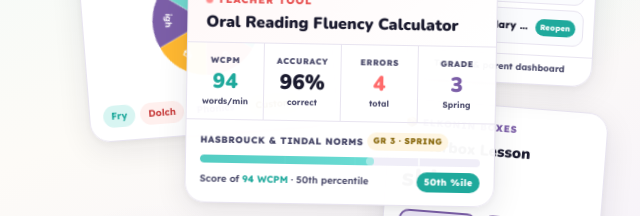
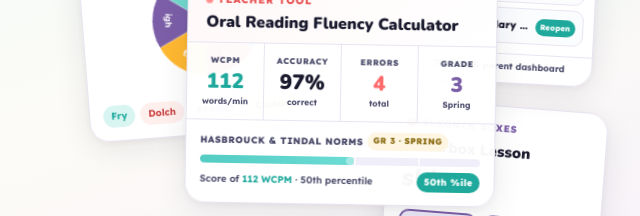
Before and after one commit to ChelseaHerndonWarner/literacyarcade, a plain HTML site: page index.html in a window 1280 px wide. Shown: the part 328-544 px from the top of the page, 591-1231 px from the left. Drawn offline with nearby package versions, Linux system fonts and the light colour scheme.

Commit message:
Add files via upload

```diff
--- a/index.html
+++ b/index.html
@@ -15,7 +15,7 @@
 <meta charset="UTF-8" />
 <meta name="viewport" content="width=device-width, initial-scale=1.0" />
   <title>Literacy Arcade – Free Literacy Games &amp; Teacher Tools</title>
-  <meta name="description" content="Free Science of Reading-aligned literacy games and teacher tools for phonemic awareness, phonics, fluency, word reading, vocabulary, Elkonin boxes, and letterbox lessons." />
+  <meta name="description" content="Free Science of Reading-aligned literacy games and teacher tools for phonemic awareness, phonics, fluency, word reading, and vocabulary." />
   <meta name="author" content="Literacy Arcade" />
   <meta name="robots" content="index, follow" />
   <link rel="canonical" href="https://literacyarcade.com/" />
@@ -29,7 +29,7 @@
   <meta property="og:type" content="website" />
   <meta property="og:site_name" content="Literacy Arcade" />
   <meta property="og:title" content="Literacy Arcade – Free Literacy Games &amp; Teacher Tools" />
-  <meta property="og:description" content="Free Science of Reading-aligned literacy games and teacher tools for phonemic awareness, phonics, fluency, word reading, vocabulary, Elkonin boxes, and letterbox lessons." />
+  <meta property="og:description" content="Free Science of Reading-aligned literacy games and teacher tools for phonemic awareness, phonics, fluency, word reading, and vocabulary." />
   <meta property="og:url" content="https://literacyarcade.com/" />
   <meta property="og:image" content="https://literacyarcade.com/images/literacy-arcade-og.png" />
   <meta property="og:image:width" content="1200" />
@@ -39,7 +39,7 @@
   <!-- ── Twitter / X Card ── -->
   <meta name="twitter:card" content="summary_large_image" />
   <meta name="twitter:title" content="Literacy Arcade – Free Literacy Games &amp; Teacher Tools" />
-  <meta name="twitter:description" content="Free Science of Reading-aligned literacy games and teacher tools for phonemic awareness, phonics, fluency, word reading, vocabulary, Elkonin boxes, and letterbox lessons." />
+  <meta name="twitter:description" content="Free Science of Reading-aligned literacy games and teacher tools for phonemic awareness, phonics, fluency, word reading, and vocabulary." />
   <meta name="twitter:image" content="https://literacyarcade.com/images/literacy-arcade-og.png" />
   <meta name="twitter:image:alt" content="Literacy Arcade – Free Science of Reading-aligned literacy games and teacher tools" />
 
@@ -50,7 +50,7 @@
     "@type": "WebSite",
     "name": "Literacy Arcade",
     "url": "https://literacyarcade.com/",
-    "description": "Free Science of Reading-aligned literacy games and teacher tools for phonemic awareness, phonics, fluency, word reading, vocabulary, Elkonin boxes, and letterbox lessons.",
+    "description": "Free Science of Reading-aligned literacy games and teacher tools for phonemic awareness, phonics, fluency, word reading, and vocabulary.",
     "publisher": {
       "@type": "Organization",
       "name": "Literacy Arcade",
@@ -449,7 +449,7 @@
     .hc-norm-track-mark.m75 { left: 78%; }
     .hc-norm-bar-fill {
       height: 100%;
-      width: 62%;
+      width: 55%;
       background: linear-gradient(90deg, var(--teal), #4dd8cc);
       border-radius: 100px;
       animation: normPulse 3.5s ease-in-out infinite;
@@ -1698,12 +1698,12 @@
               <div class="hc-orf-metrics">
                 <div class="hc-metric">
                   <div class="hc-metric-label">WCPM</div>
-                  <div class="hc-metric-val teal">94</div>
+                  <div class="hc-metric-val teal">112</div>
                   <div class="hc-metric-sub">words/min</div>
                 </div>
                 <div class="hc-metric">
                   <div class="hc-metric-label">Accuracy</div>
-                  <div class="hc-metric-val">96%</div>
+                  <div class="hc-metric-val">97%</div>
                   <div class="hc-metric-sub">correct</div>
                 </div>
                 <div class="hc-metric">
@@ -1729,7 +1729,7 @@
                   <div class="hc-norm-bar-fill"></div>
                 </div>
                 <div class="hc-norm-footer">
-                  <div class="hc-norm-note">Score of <strong>94 WCPM</strong> · 50th percentile</div>
+                  <div class="hc-norm-note">Score of <strong>112 WCPM</strong> · 50th percentile</div>
                   <div class="hc-norm-percentile">50th %ile</div>
                 </div>
               </div>
```
